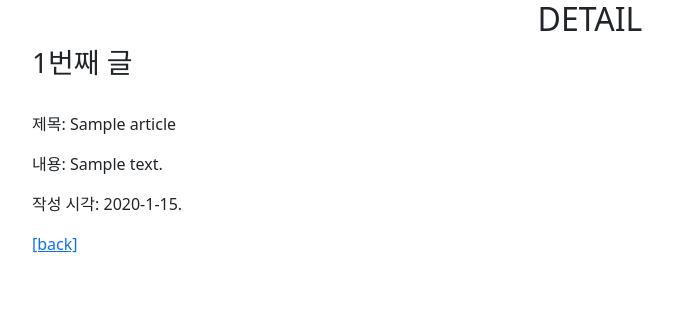
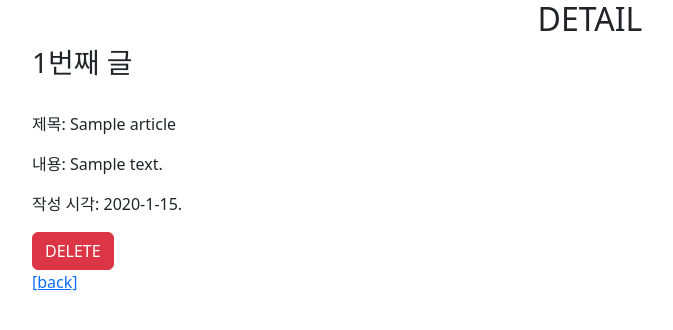
Before and after one commit to yoonsun9128/turtle_django, a Django app: page /articles/1/ in a window 1280 px wide. Shown: the top 330 px of the page, without its empty margins (50-723 px from the left). Run offline with Django 4.2, Linux system fonts and the light colour scheme; tables that the repository leaves empty hold one stand-in row (values such as "Sample post").

Commit message:
delete button add

```diff
--- a/articles/templates/detail.html
+++ b/articles/templates/detail.html
@@ -5,6 +5,12 @@
 <p>제목: {{ article.title }}</p>
 <p>내용: {{ article.content }}</p>
 <p>작성 시각: {{  article.create_at|date:"SHORT_DATE_FORMAT" }}</p>
+<form action="{% url 'articles:delete' article.pk %}" method="POST">
+    {% csrf_token %}
+    <button class="btn btn-danger">DELETE</button>
+</form>
+<!-- a태그는 url 형식의 get 방식으로 지워지는 방식 -->
+<!-- <a href="{% url 'articles:delete' article.pk %}">[delete]</a> -->
 <a href="{% url 'articles:dinner' %}">[back]</a>
 <br />
 
--- a/articles/urls.py
+++ b/articles/urls.py
@@ -8,5 +8,6 @@ urlpatterns = [
     path('dinner/', views.dinner, name='dinner'), #변수를 지정가능함
     path('review/', views.review, name='review'),
     path('create_review/', views.create_review, name='create_review'),
-    path('<int:pk>/', views.detail, name='detail')
+    path('<int:pk>/', views.detail, name='detail'),
+    path('<int:pk>/delete/', views.delete, name='delete'),
 ]
--- a/articles/views.py
+++ b/articles/views.py
@@ -44,3 +44,9 @@ def detail(request, pk):
         'article':article,
     }
     return render(request, 'detail.html', context)
+
+def delete(request, pk):
+    article = Article.objects.get(pk=pk)
+    if request.method == 'POST':
+        article.delete()
+    return redirect('articles:dinner')
```
